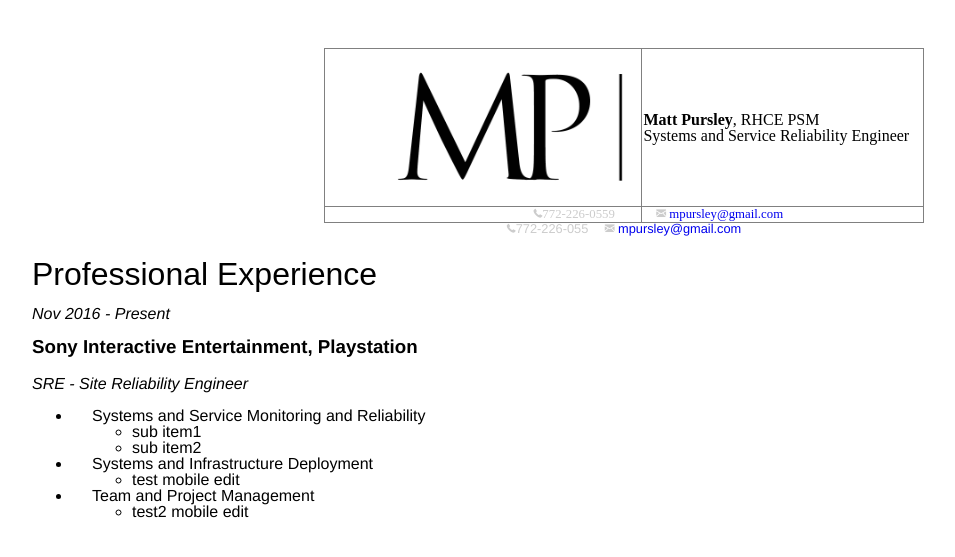
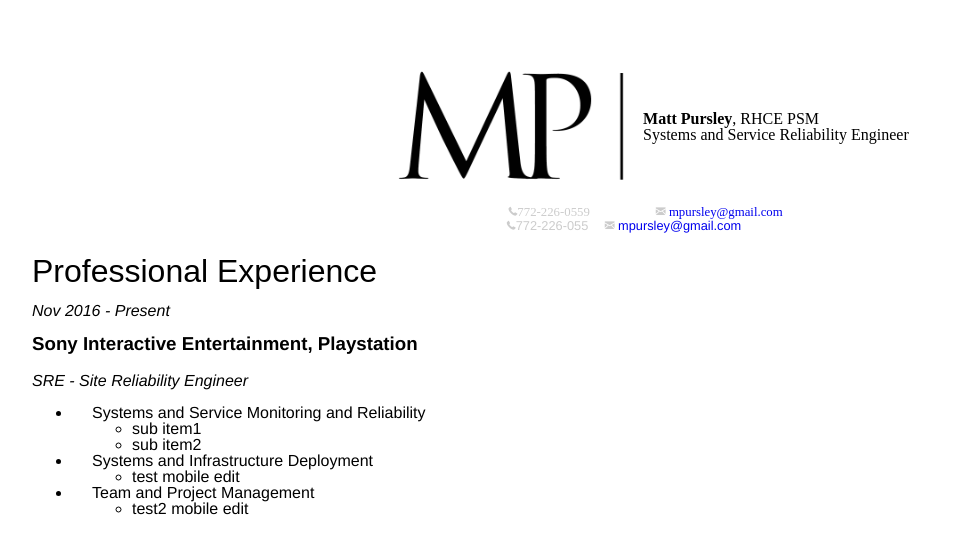
Before and after one commit to mpursley/mpursley.github.io, a Jekyll site: the page built from index_resume_short.md, in a window 1280 px wide. Shown: the top 557 px of the page, without its empty margins (16-971 px from the left). Built offline with Jekyll 4.4.1, drawn with Linux system fonts in a browser that asks for light colours.

Commit message:
Update index_resume_short.md

```diff
--- a/index_resume_short.md
+++ b/index_resume_short.md
@@ -3,7 +3,7 @@
 title: Matt Pursley's CV
 ---
 
-<center><table width="600" border="1">
+<center><table width="600">
   <tr>
     <td align="right">
       <img src="assets/matt pursley resume logo v2 cropped.png" width="300">
@@ -14,7 +14,7 @@
   </tr>
   <tr>
     <td align="right">
-      <div id="webaddress"><i class="fi-telephone"></i>772-226-0559&nbsp;&nbsp;&nbsp;&nbsp;&nbsp;&nbsp;&nbsp;&nbsp;</div>
+      <div id="webaddress"><i class="fi-telephone"></i>772-226-0559&nbsp;&nbsp;&nbsp;&nbsp;&nbsp;&nbsp;&nbsp;&nbsp;&nbsp;&nbsp;&nbsp;&nbsp;&nbsp;&nbsp;&nbsp;&nbsp;</div>
     </td>
     <td align="left">
       <div id="webaddress"><i class="fi-mail" style="margin-left:1em"></i>
```
